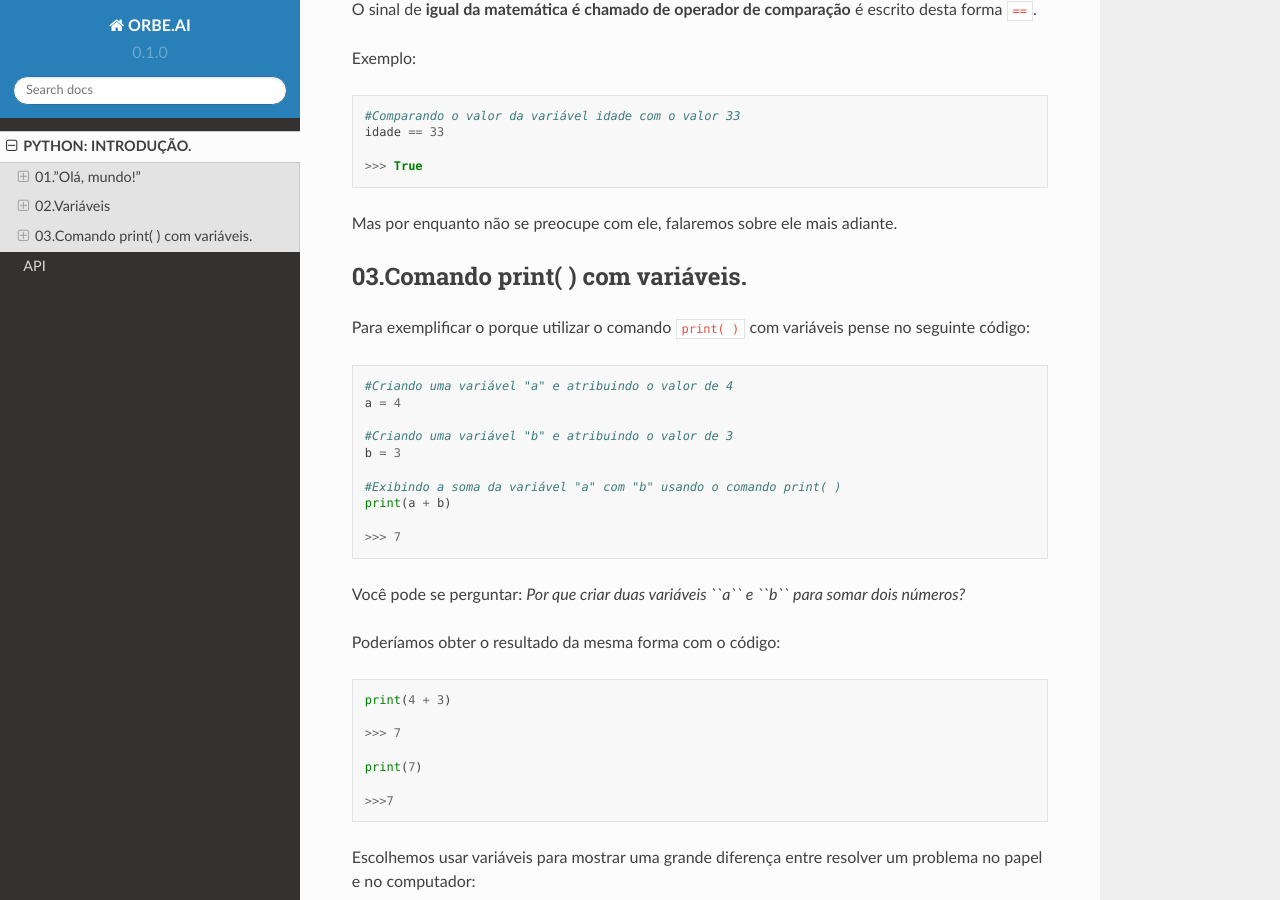
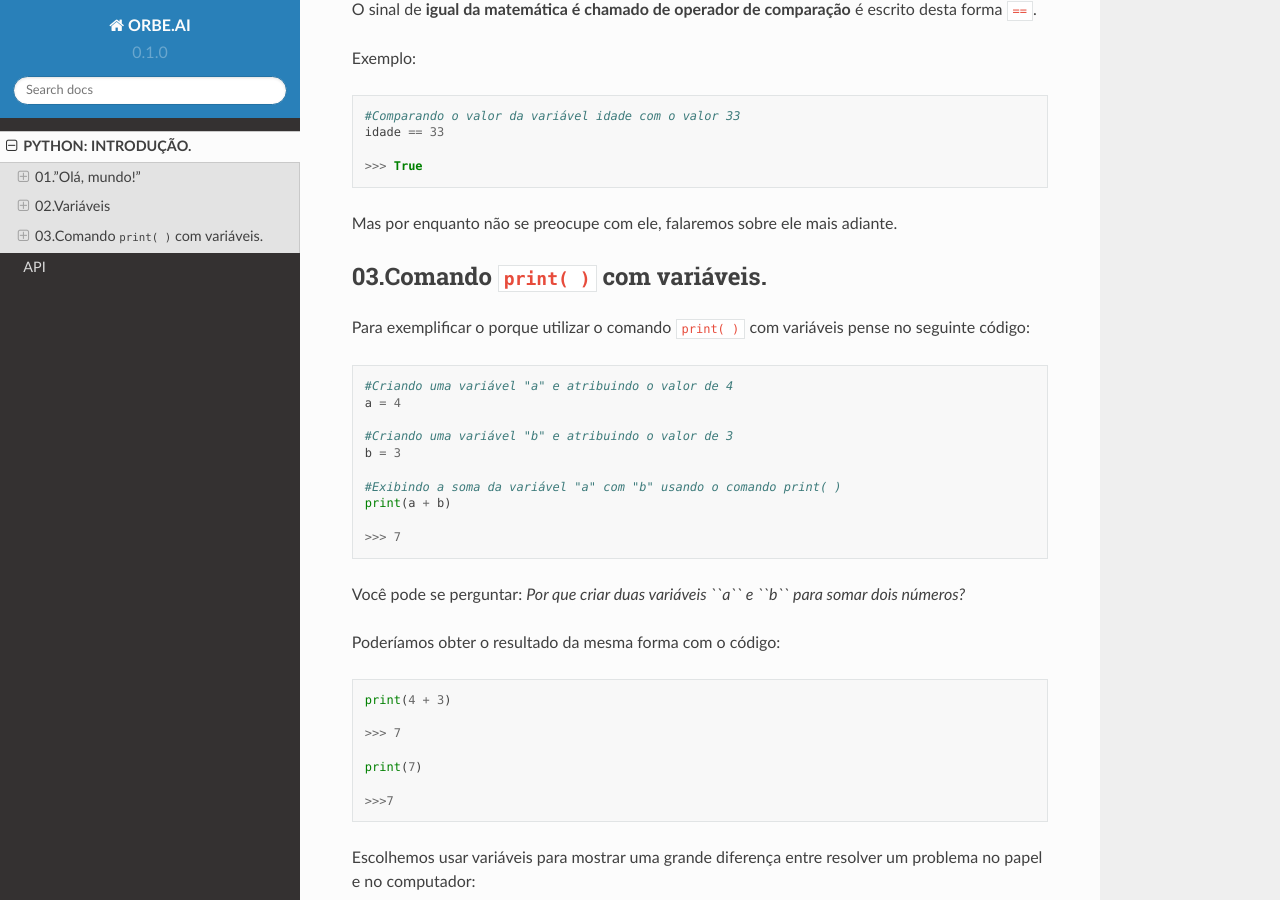
Before and after one commit to OrbeAI/rtd-python, a Sphinx documentation site: the page built from docs/source/python_introducao.rst, in a window 1280 px wide and 900 px high, scrolled down 2077 px. Built offline with Sphinx 7.4.7 and the Read the Docs theme 2.0.0, drawn with Linux system fonts in a browser that asks for light colours.

```diff
--- a/docs/source/python_introducao.rst
+++ b/docs/source/python_introducao.rst
@@ -110,7 +110,7 @@ Exemplo:
 Mas por enquanto não se preocupe com ele, falaremos sobre ele mais adiante.
 
 
-03.Comando print( ) com variáveis.
+03.Comando ``print( )`` com variáveis.
 ===================
 
 Para exemplificar o porque utilizar o comando ``print( )`` com variáveis pense no seguinte código:
```
